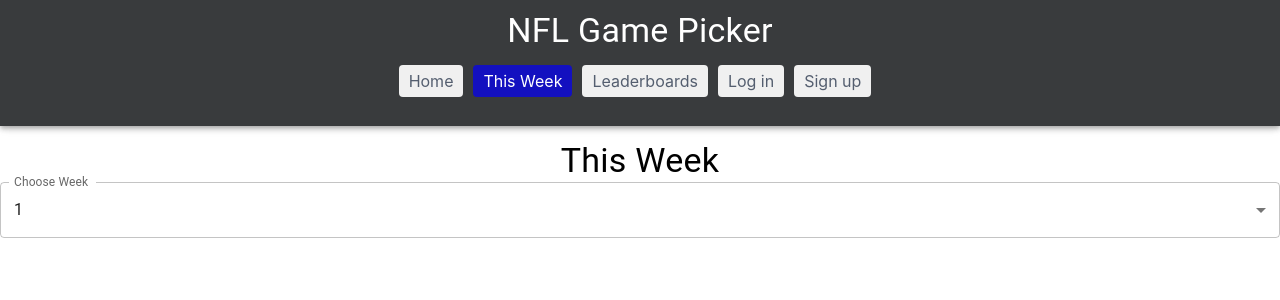
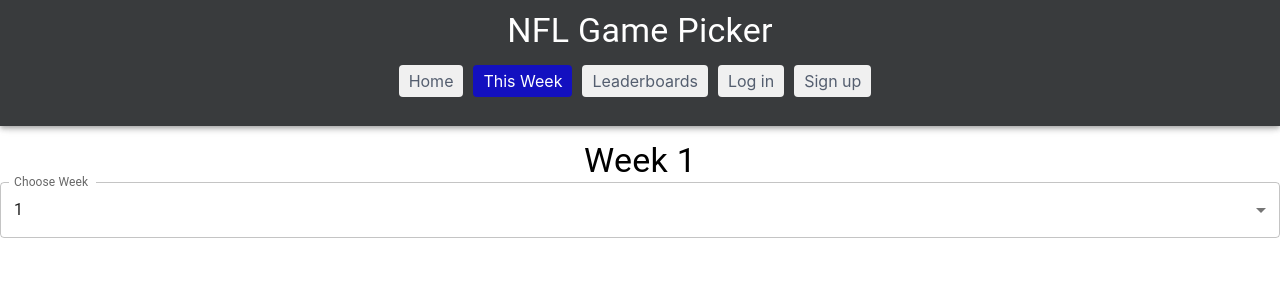
Before and after one commit to ryan-t-clark/CS554FinalProject, a React (Create React App) app in the folder client/: page /week in a window 1280 px wide. Shown: the top 300 px of the page. Built offline with nearby package versions, Linux system fonts and the light colour scheme; no server answers.

Commit message:
made pages week specific

```diff
--- a/client/src/components/pages/MakePicks.tsx
+++ b/client/src/components/pages/MakePicks.tsx
@@ -382,7 +382,7 @@
         return (
             <div className='make-picks'>
                 <Typography variant="h4" component="h2" align='center'>
-                    Your Picks
+                    Your Picks for Week {weekNum}
                 </Typography>
                 <Box sx={{ minWidth: 120 }}>
                     <FormControl fullWidth>
@@ -447,7 +447,7 @@
 
                 <br /><br /><br /><br />
                 <Typography variant="h4" component="h2">
-                    This Week's Games
+                    Week {weekNum}'s Games
                 </Typography>
 
                 {gameList}
--- a/client/src/components/pages/Week.tsx
+++ b/client/src/components/pages/Week.tsx
@@ -198,7 +198,7 @@
         return (
             <div>
                 <Typography variant="h4" component="h2" align='center'>
-                    This Week
+                    Week {weekNum}
                 </Typography>
                 <Box sx={{ minWidth: 120 }}>
                     <FormControl fullWidth>
```
Also changed, not shown: 7 other files (tests, documents, lock files or other folders).
